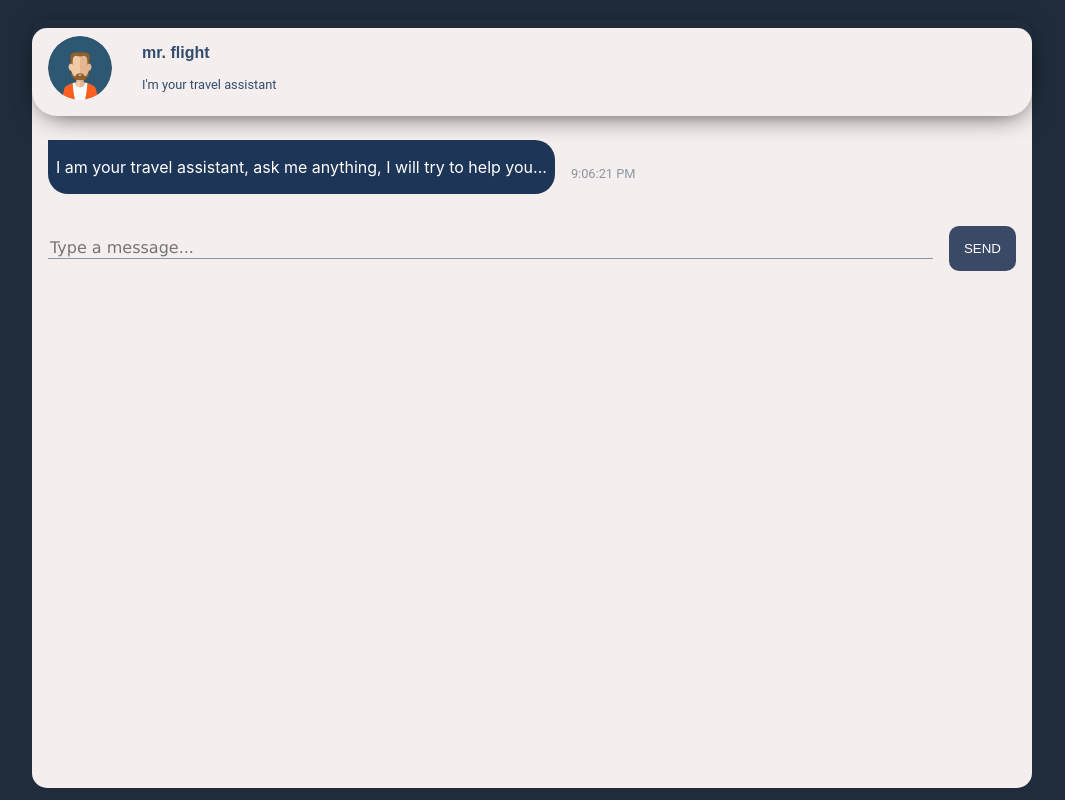
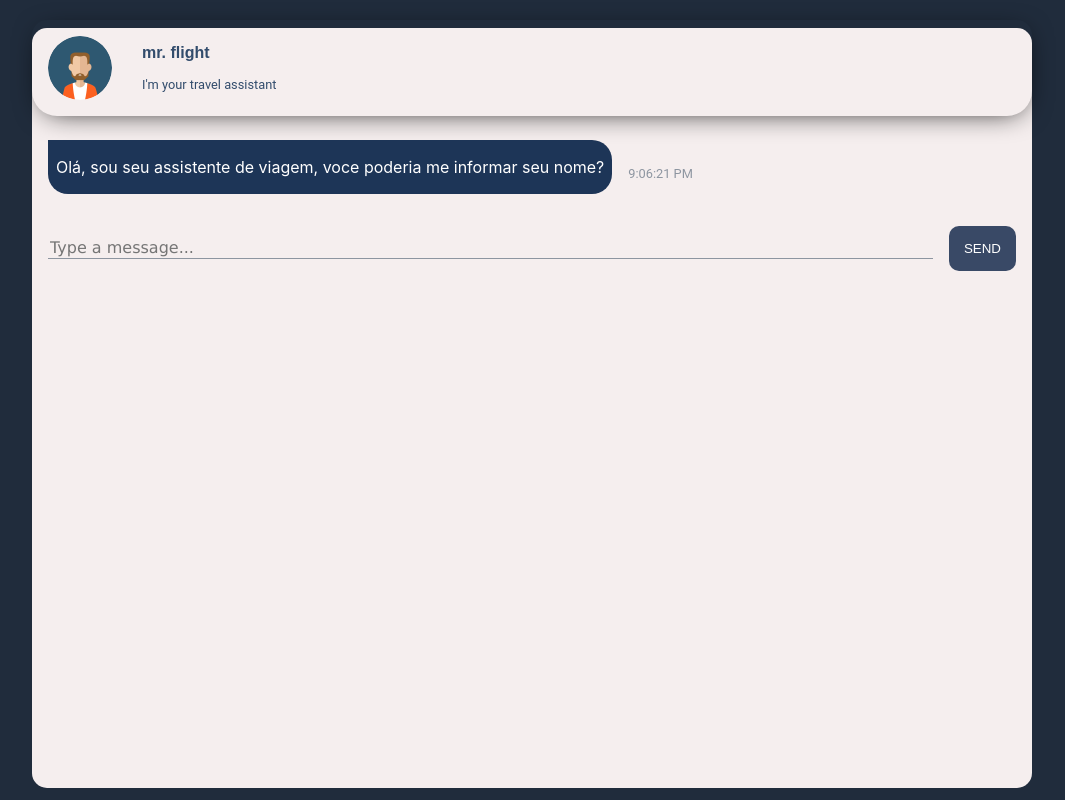
Before and after one commit to jonathassk/travelAiFront, a React (Create React App) app: page / in a window 1280 px wide. Shown: the whole page, without its empty margins (108-1173 px from the left). Built offline with nearby package versions, Linux system fonts and the light colour scheme; no server answers.

Commit message:
teste socket

```diff
--- a/package.json
+++ b/package.json
@@ -10,6 +10,7 @@
     "react-chat-elements": "^12.0.11",
     "react-dom": "^18.2.0",
     "react-scripts": "5.0.1",
+    "socket.io-client": "^4.7.4",
     "web-vitals": "^2.1.4"
   },
   "scripts": {
--- a/src/App.css
+++ b/src/App.css
@@ -117,12 +117,14 @@ body {
   flex-direction: row;
   display: flex;
   align-self: flex-end;
+  animation: new_message_assistant 300ms ease-in-out;
 }
 
 .message_assistant {
   margin-top: 1vh;
   flex-direction: row;
   display: flex;
+  animation: new_message_assistant 300ms ease-in-out;
 }
 
 .chat_message_user {
@@ -214,3 +216,8 @@ body {
   from {background-color: #687999;}
   to {background-color: rgb(0, 0, 0);}
 }
+
+@keyframes new_message_assistant {
+  from {opacity: 0; transform: translateX(10px);}
+  to {opacity: 1;}
+}
--- a/src/App.js
+++ b/src/App.js
@@ -1,84 +1,12 @@
+import React, { useEffect, useState } from 'react';
 import user_image from './147144.png';
 import './App.css';
-
-import ChatComponentMessage from './chatComponentMessage';
-import { useTypingEffect } from './hooks/typingeffect';
-import { useEffect, useState } from 'react';
+import ChatLogic from './services/ChatLogic';
 
 function App() {
-  const text = useTypingEffect("I'm your travel assistant", 20);
-  const text2 = useTypingEffect("mr. flight", 20);
-
-  const [name, setName] = useState('user');
-  const [messages, setMessages] = useState([]);
-  const [inputText, setInputText] = useState('');
-  const [randomVariable, setRandomVariable] = useState('');
-
-  useEffect(() => {
-    setMessages([
-      {
-        name: 'mr. flight',
-        text: 'I am your travel assistant, ask me anything, I will try to help you...',
-        sender: 'assistant',
-        timestamp: new Date().toLocaleTimeString()
-      }
-    ]);
-  }, []);
-
-  const handleSendClick = () => {
-    if (inputText == '') return;
-    setMessages([
-      ...messages,
-      {
-        name: name,
-        text: inputText,
-        sender: 'user',
-        timestamp: new Date().toLocaleTimeString()
-      }
-    ]);
-    setInputText('');
-  };
-
-  const handleKeyDown = (e) => {
-    if (e.key === 'Enter') {
-      handleSendClick();
-    }
-  };
-
   return (
     <body className="App">
-      <div className='chat'>
-        <div className='chat_header'>
-          <div className='header_photo'>
-            <img src={user_image} className="photo_header_img" alt="logo" />
-          </div>
-          <div className='header_info'>
-            <p className='ai_name'>{text2}</p>
-            <p className='ai_status'>{text}</p>
-          </div>
-        </div>
-        <div className='chat_messages'>
-          {messages.map((message, index) => (
-            <ChatComponentMessage
-              key={index}
-              sender={message.sender}
-              message={message.text}
-              time={message.timestamp}
-            />
-          ))}
-        </div>
-        <div className='send_message_div'>
-          <input
-            type='text'
-            className='chat_input'
-            placeholder='Type a message...'
-            value={inputText}
-            onChange={(e) => setInputText(e.target.value)}
-            onKeyDown={handleKeyDown} // Add this line
-          />
-          <button className='chat_send_button' onClick={handleSendClick}>SEND</button>
-        </div>
-      </div>
+      <ChatLogic />
     </body>
   );
 }
--- /dev/null
+++ b/src/components/ChatView.js
@@ -0,0 +1,50 @@
+import React from 'react';
+import user_image from '../147144.png';
+import ChatComponentMessage from '../chatComponentMessage';
+
+function ChatView({
+  text,
+  text2,
+  messages,
+  inputText,
+  setInputText,
+  handleSendClick,
+  handleKeyDown
+}) {
+  return (
+    <div className='chat'>
+      <div className='chat_header'>
+        <div className='header_photo'>
+          <img src={user_image} className="photo_header_img" alt="logo" />
+        </div>
+        <div className='header_info'>
+          <p className='ai_name'>{text2}</p>
+          <p className='ai_status'>{text}</p>
+        </div>
+      </div>
+      <div className='chat_messages'>
+        {messages.map((message, index) => (
+          <ChatComponentMessage
+            key={index}
+            sender={message.sender}
+            message={message.text}
+            time={message.timestamp}
+          />
+        ))}
+      </div>
+      <div className='send_message_div'>
+        <input
+          type='text'
+          className='chat_input'
+          placeholder='Type a message...'
+          value={inputText}
+          onChange={(e) => setInputText(e.target.value)}
+          onKeyDown={handleKeyDown}
+        />
+        <button className='chat_send_button' onClick={handleSendClick}>SEND</button>
+      </div>
+    </div>
+  );
+}
+
+export default ChatView;
--- /dev/null
+++ b/src/interfaces/message.ts
@@ -0,0 +1,6 @@
+
+export interface Message {
+    text: String;
+    sender: String;
+    timestamp: Number;
+}
--- /dev/null
+++ b/src/services/ChatLogic.js
@@ -0,0 +1,90 @@
+import React, { useEffect, useState } from 'react';
+import ChatView from '../components/ChatView';
+import { useTypingEffect } from '../utils/typingeffect';
+import io from 'socket.io-client';
+
+function ChatLogic() {
+  const text = useTypingEffect("I'm your travel assistant", 20);
+  const text2 = useTypingEffect("mr. flight", 20);
+
+  const [name, setName] = useState('');
+  const [messages, setMessages] = useState([]);
+  const [inputText, setInputText] = useState('');
+
+  useEffect(() => {
+    setMessages([
+      {
+        text: 'Olá, sou seu assistente de viagem, voce poderia me informar seu nome?',
+        sender: 'assistant',
+        timestamp: new Date().toLocaleTimeString()
+      }
+    ]);
+  }, []);
+
+  const handleSendClick = () => {
+      const newMessage = {
+          text: inputText,
+          sender: 'user',
+          timestamp: new Date().toLocaleTimeString()
+      };
+
+      if (name === '') {
+          setMessages([...messages, newMessage, {
+              text: `Ola ${inputText}, Você gostaria de incluir os voos de ida e volta no seu orçamento de viagem?`,
+              sender: 'assistant',
+              timestamp: new Date().toLocaleTimeString()
+          }]);
+          setName(inputText);
+      } else {
+          setMessages([...messages, newMessage]);
+      }
+
+      setInputText('');
+  };
+
+  const handleKeyDown = (e) => {
+    if (e.key === 'Enter') {
+      handleSendClick();
+    }
+  };
+
+  useEffect(() => {
+    connectAndSendData();
+  }, []);
+
+  function connectAndSendData() {
+    const socket = io('https://tt8v0tezs8.execute-api.sa-east-1.amazonaws.com/production/');
+
+    // Connect to the socket server
+    socket.on('connect', () => {
+      console.log('Connected to the socket server');
+
+      // Send data to the server
+      socket.emit('find_airport', { message: 'Hello, server!' });
+    });
+
+    // Handle received data from the server
+    socket.on('find_airport', (data) => {
+      console.log('Received data from the server:', data);
+    });
+
+    // Disconnect from the socket server
+    socket.on('disconnect', () => {
+      console.log('Disconnected from the socket server');
+    });
+  }
+
+  return (
+    <ChatView
+      text={text}
+      text2={text2}
+      messages={messages}
+      inputText={inputText}
+      setInputText={setInputText}
+      handleSendClick={handleSendClick}
+      handleKeyDown={handleKeyDown}
+    />
+  );
+}
+
+export default ChatLogic;
--- a/src/hooks/typingeffect.js
+++ b/src/utils/typingeffect.js
@@ -6,7 +6,6 @@ export function useTypingEffect(textToType, interKeyStrokeDurationInMs) {
 
   useEffect(() => {
     const intervalId = setInterval(() => {
-      console.log("interval");
       setCurrentPosition((value) => value + 1);
       currentPositionRef.current += 1;
       if (currentPositionRef.current > textToType.length) {
```
Also changed, not shown: src/services/messagesConfiguration.ts (added, +11 -0 lines), 2 other files (tests, documents, lock files or other folders).
